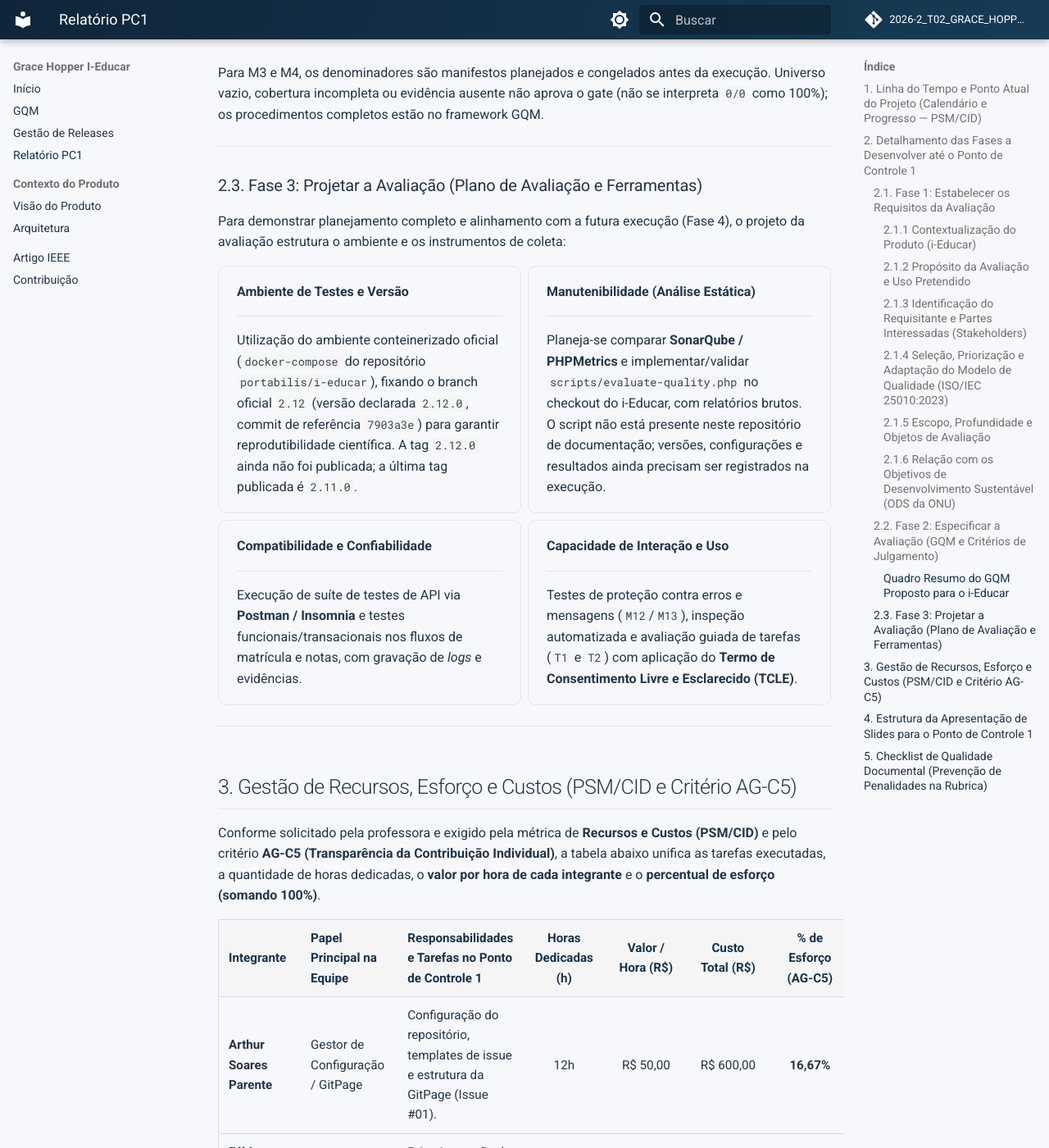
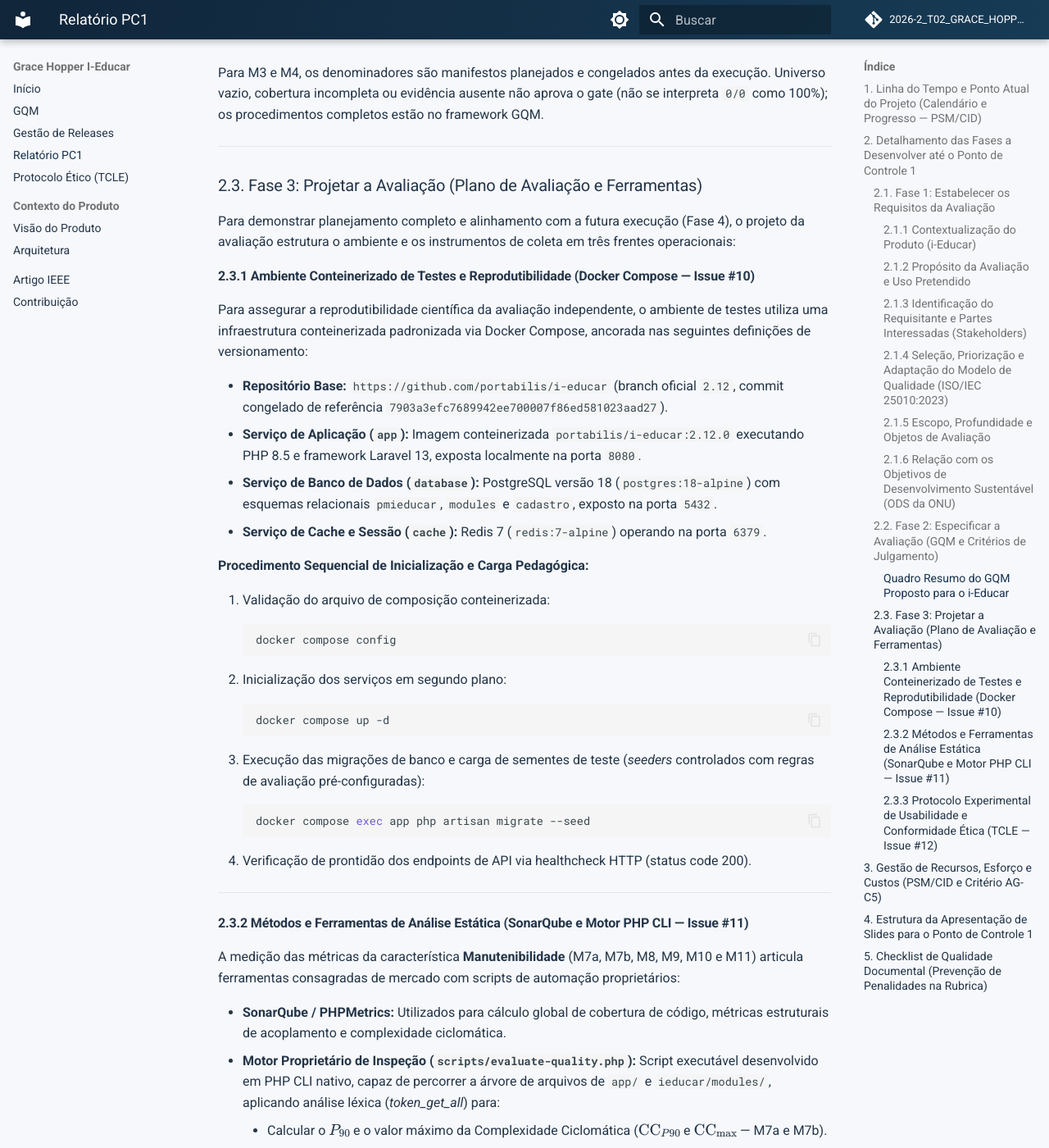
Before and after one commit to FCTE-Qualidade-de-Software-1/2026-2_T02_GRACE_HOPPER, an MkDocs documentation site: the page built from docs/relatorio_de_planejamento_ponto_de_controle_1_i_educar.md, in a window 1280 px wide and 1400 px high, scrolled down 12204 px. Shown: the whole window at 82% size. Built offline with MkDocs 1.6.1 and Material for MkDocs 9.7.7, drawn with Linux system fonts in a browser that asks for light colours; comment, search, counter and statistics services are not loaded; some of the changed text lies outside the part shown.

Commit message:
docs(usabilidade): estabelecer protocolo etico tcle e roteiro de tarefas #12

````diff
--- a/docs/relatorio_de_planejamento_ponto_de_controle_1_i_educar.md
+++ b/docs/relatorio_de_planejamento_ponto_de_controle_1_i_educar.md
@@ -189,35 +189,61 @@
 
 ### 2.3. Fase 3: Projetar a Avaliação (Plano de Avaliação e Ferramentas)
 
-Para demonstrar planejamento completo e alinhamento com a futura execução (Fase 4), o projeto da avaliação estrutura o ambiente e os instrumentos de coleta:
+Para demonstrar planejamento completo e alinhamento com a futura execução (Fase 4), o projeto da avaliação estrutura o ambiente e os instrumentos de coleta em três frentes operacionais:
 
-<div class="grid cards" markdown>
+#### 2.3.1 Ambiente Conteinerizado de Testes e Reprodutibilidade (Docker Compose — Issue #10)
 
--   **Ambiente de Testes e Versão**
+Para assegurar a reprodutibilidade científica da avaliação independente, o ambiente de testes utiliza uma infraestrutura conteinerizada padronizada via Docker Compose, ancorada nas seguintes definições de versionamento:
 
-    ---
+* **Repositório Base:** `https://github.com/portabilis/i-educar` (branch oficial `2.12`, commit congelado de referência `7903a3efc7689942ee700007f86ed581023aad27`).
+* **Serviço de Aplicação (`app`):** Imagem conteinerizada `portabilis/i-educar:2.12.0` executando PHP 8.5 e framework Laravel 13, exposta localmente na porta `8080`.
+* **Serviço de Banco de Dados (`database`):** PostgreSQL versão 18 (`postgres:18-alpine`) com esquemas relacionais `pmieducar`, `modules` e `cadastro`, exposto na porta `5432`.
+* **Serviço de Cache e Sessão (`cache`):** Redis 7 (`redis:7-alpine`) operando na porta `6379`.
 
-    Utilização do ambiente conteinerizado oficial (`docker-compose` do repositório `portabilis/i-educar`), fixando o branch oficial `2.12` (versão declarada `2.12.0`, commit de referência `7903a3e`) para garantir reprodutibilidade científica. A tag `2.12.0` ainda não foi publicada; a última tag publicada é `2.11.0`.
+**Procedimento Sequencial de Inicialização e Carga Pedagógica:**
 
--   **Manutenibilidade (Análise Estática)**
+1. Validação do arquivo de composição conteinerizada:
+   ```bash
+   docker compose config
+   ```
+2. Inicialização dos serviços em segundo plano:
+   ```bash
+   docker compose up -d
+   ```
+3. Execução das migrações de banco e carga de sementes de teste (*seeders* controlados com regras de avaliação pré-configuradas):
+   ```bash
+   docker compose exec app php artisan migrate --seed
+   ```
+4. Verificação de prontidão dos endpoints de API via healthcheck HTTP (status code 200).
 
-    ---
+---
 
-    Planeja-se comparar **SonarQube / PHPMetrics** e implementar/validar `scripts/evaluate-quality.php` no checkout do i-Educar, com relatórios brutos. O script não está presente neste repositório de documentação; versões, configurações e resultados ainda precisam ser registrados na execução.
+#### 2.3.2 Métodos e Ferramentas de Análise Estática (SonarQube e Motor PHP CLI — Issue #11)
 
--   **Compatibilidade e Confiabilidade**
+A medição das métricas da característica **Manutenibilidade** (M7a, M7b, M8, M9, M10 e M11) articula ferramentas consagradas de mercado com scripts de automação proprietários:
 
-    ---
+* **SonarQube / PHPMetrics:** Utilizados para cálculo global de cobertura de código, métricas estruturais de acoplamento e complexidade ciclomática.
+* **Motor Proprietário de Inspeção (`scripts/evaluate-quality.php`):** Script executável desenvolvido em PHP CLI nativo, capaz de percorrer a árvore de arquivos de `app/` e `ieducar/modules/`, aplicando análise léxica (*token_get_all*) para:
+    * Calcular o $P_{90}$ e o valor máximo da Complexidade Ciclomática ($\text{CC}_{P90}$ e $\text{CC}_{\max}$ — M7a e M7b).
+    * Computar a Distância da Sequência Principal de Martin ($\text{DSPM}$ — M8) e o Índice de Fricção de Dados Legado-Moderno ($\text{IFDL}$ — M9).
+    * Gerar o Índice de Manutenibilidade Normalizado ($\text{MI}$ — M10).
+    * Auditar a suíte de testes com detecção automatizada de asserções ativas e contagem de testes pulados com `markTestSkipped()` ($\text{TTAE}$ — M11).
+* **Formatos de Saída:** Suporte nativo a relatório tabular em console e saída em JSON estruturado para consumo em pipelines de integração contínua:
+   ```bash
+   php scripts/evaluate-quality.php --format=table
+   php scripts/evaluate-quality.php --format=json
+   ```
 
-    Execução de suíte de testes de API via **Postman / Insomnia** e testes funcionais/transacionais nos fluxos de matrícula e notas, com gravação de *logs* e evidências.
+---
 
--   **Capacidade de Interação e Uso**
+#### 2.3.3 Protocolo Experimental de Usabilidade e Conformidade Ética (TCLE — Issue #12)
 
-    ---
+Para a medição empírica das métricas de **Capacidade de Interação** e **Qualidade em Uso** (M12, M13, M14a, M14b e M15), foi formulado um protocolo experimental estruturado em tarefas guiadas com secretários escolares e professores:
 
-    Testes de proteção contra erros e mensagens (`M12`/`M13`), inspeção automatizada e avaliação guiada de tarefas (`T1` e `T2`) com aplicação do **Termo de Consentimento Livre e Esclarecido (TCLE)**.
-
-</div>
+* **Tarefa 1 (T1 — Matrícula e Enturmação):** Cadastro de novo estudante e enturmação em turma de 6º ano, com registro de tempo de conclusão ($R_{\text{tempo},T1}$ — M14a) e taxa de submissão na 1ª tentativa ($TSPT$ — M15).
+* **Tarefa 2 (T2 — Diário de Classe e Notas):** Lançamento de notas e menções bimestrais no diário eletrônico com cálculo automático de média ponderada ($R_{\text{tempo},T2}$ — M14b).
+* **Salvaguardas Éticas e Documento Formal:** Em observância à Resolução CNS nº 510/2016 e à LGPD (Lei nº 13.709/2018), a coleta assegura total anonimização dos participantes, voluntariedade de participação e uso restrito a ambiente de homologação. O documento completo encontra-se publicado na GitPage em:
+  [Termo de Consentimento Livre e Esclarecido (TCLE)](termo_consentimento_livre_esclarecido.md).
 
 ---
 
--- /dev/null
+++ b/docs/termo_consentimento_livre_esclarecido.md
@@ -0,0 +1,81 @@
+# Termo de Consentimento Livre e Esclarecido (TCLE)
+
+**Disciplina:** Qualidade de Software 1 (FGA0315)
+**Instituição:** Universidade de Brasília (UnB) — Faculdade de Ciências e Tecnologias em Engenharia (FCTE / FGA)
+**Projeto de Avaliação:** Avaliação da Qualidade do Software Livre i-Educar (Release E1)
+**Equipe Avaliadora:** Grupo T02 — Grace Hopper
+
+---
+
+## 1. Apresentação e Natureza da Pesquisa
+
+Você está sendo convidado(a) a participar, de forma voluntária, de um estudo acadêmico de avaliação de qualidade de software conduzido por estudantes do curso de Engenharia de Software da Universidade de Brasília (UnB).
+
+O objetivo do estudo é avaliar experimentalmente a **Capacidade de Interação** e a **Qualidade em Uso** do sistema de gestão escolar **i-Educar** (especificamente nos fluxos operacionais de **Matrícula de Alunos** e **Lançamento de Notas no Diário Eletrônico**), com base nas normas internacionais **ISO/IEC 25010:2023** e **ISO/IEC 25019:2023**.
+
+---
+
+## 2. Procedimentos da Sessão de Avaliação
+
+Caso concorde em participar da avaliação:
+
+1. **Execução de Tarefas Guiadas:** Você será convidado(a) a executar duas tarefas representativas do cotidiano escolar no sistema i-Educar montado em ambiente de homologação local:
+    * **Tarefa 1 (T1 — Matrícula e Enturmação):** Realizar o cadastro simplificado de um estudante fictício e associá-lo a uma turma pré-existente.
+    * **Tarefa 2 (T2 — Diário de Classe e Notas):** Acessar a interface de diário de classe e efetuar o lançamento de menções e notas bimestrais para componentes curriculares definidos.
+2. **Coleta de Métricas Operacionais:** Durante as tarefas, serão cronometrados os tempos de conclusão para cálculo do indicador de eficiência ($R_{\text{tempo}}$ — Métrica M14) e computada a taxa de sucesso na primeira submissão ($TSPT$ — Métrica M15), além do registro de eventuais mensagens de validação e bloqueio apresentadas pelo sistema ($ADMV$ — Métrica M13).
+3. **Duração Estimada:** A sessão terá duração total aproximada de 20 a 30 minutos.
+
+---
+
+## 3. Riscos, Desconfortos e Salvaguardas
+
+* **Riscos Mínimos:** A participação nesta avaliação não acarreta riscos físicos, psicológicos, legais ou financeiros aos voluntários. O esforço exigido assemelha-se ao uso habitual de sistemas computacionais de escritório.
+* **Avaliação do Sistema, Não do Participante:** Enfatizamos explicitamente que **o objeto sob avaliação é o software i-Educar, e jamais a sua capacidade intelectual, técnica ou profissional**. Erros de digitação, dúvidas na navegação ou dificuldades de operação são interpretados tecnicamente como falhas de usabilidade do próprio sistema avaliado.
+* **Direito de Interrupção:** Sua participação é estritamente voluntária. Você tem total liberdade para recusar participar, suspender uma tarefa ou retirar seu consentimento a qualquer momento da sessão, sem qualquer tipo de penalidade, prejuízo ou constrangimento.
+
+---
+
+## 4. Confidencialidade e Sigilo dos Dados
+
+Em estrita consonância com a **Lei Geral de Proteção de Dados Pessoais (LGPD — Lei nº 13.709/2018)** e a **Resolução CNS nº 510/2016**:
+
+* **Anonimização Total:** Nenhuma informação de identificação pessoal (como nome, CPF, e-mail institucional ou imagem) será divulgada nos relatórios, artigos científicos, slides ou na GitPage do projeto.
+* **Identificadores Codificados:** Cada participante será identificado unicamente por um código alfanumérico aleatório (ex.: `P01`, `P02`).
+* **Dados Fictícios:** Todo o processo é executado em base de dados de testes conteinerizada, utilizando registros escolares inteiramente fictícios gerados para fins pedagógicos.
+* **Uso Exclusivamente Acadêmico:** Os resultados consolidados serão utilizados exclusivamente na elaboração do artigo científico e nas apresentações acadêmicas da disciplina FGA0315.
+
+---
+
+## 5. Benefícios da Participação
+
+Embora não haja compensação financeira direta pela participação, a sua contribuição viabilizará o diagnóstico rigoroso da usabilidade de um software público digital aberto, cujas conclusões e recomendações de melhoria serão disponibilizadas publicamente à comunidade de mantenedores e às redes públicas de educação que utilizam o i-Educar.
+
+---
+
+## 6. Contato dos Pesquisadores Responsáveis
+
+Para quaisquer esclarecimentos sobre a condução da pesquisa, dúvidas sobre seus direitos ou solicitações relativas ao estudo, você pode entrar em contato com os membros da equipe:
+
+* **Arthur Soares Parente:** `23/2036770` (`@ArthurDevWorks`)
+* **Fábio Santos Araujo:** `22/2022082` (`@fabiofonteles1`)
+* **Gabriel Barbaceli:** `21/1045122` (`@Nibaacriba`)
+* **Gustavo Silva Rodrigues:** `23/2036887` (`@g-srodrigues`)
+* **Ítalo Alves Sampaio de Oliveira:** `23/2037937` (`@ItaloSamP`)
+* **Ricardo Lucas Winchello Vieira Branco:** `22/1008409` (`@ChickRicks`)
+* **Docente Responsável:** Profa. Dra. Cristiane Soares Ramos — Disciplina Qualidade de Software 1 (UnB / FGA).
+
+---
+
+## 7. Declaração de Consentimento Livre e Esclarecido
+
+Declaro que li e compreendi as informações contidas neste documento, tive a oportunidade de esclarecer todas as dúvidas sobre os procedimentos da pesquisa e concordo voluntariamente em participar da avaliação experimental de usabilidade do software i-Educar.
+
+<br>
+
+**Data da Sessão:** \_\_\_\_ / \_\_\_\_ / 2026
+
+**Código do Participante:** `P-`\_\_\_\_
+
+**Assinatura do Participante:** \_\_\_\_\_\_\_\_\_\_\_\_\_\_\_\_\_\_\_\_\_\_\_\_\_\_\_\_\_\_\_\_\_\_\_\_\_\_\_\_\_\_\_\_\_\_
+
+**Assinatura do Avaliador Responsável:** \_\_\_\_\_\_\_\_\_\_\_\_\_\_\_\_\_\_\_\_\_\_\_\_\_\_\_\_\_\_\_\_\_\_\_\_\_\_\_\_\_\_\_\_\_\_
--- a/mkdocs.yml
+++ b/mkdocs.yml
@@ -63,6 +63,7 @@
   - GQM: gqm_evaluation_framework.md
   - Gestão de Releases: gestao_projeto_releases_milestones_issues.md
   - Relatório PC1: relatorio_de_planejamento_ponto_de_controle_1_i_educar.md
+  - Protocolo Ético (TCLE): termo_consentimento_livre_esclarecido.md
   - Contexto do Produto:
       - Visão do Produto: agents/project_overview.md
       - Arquitetura: agents/architecture.md
````
Also changed, not shown: docs/gestao_projeto_releases_milestones_issues.md (+23 -23 lines), 2 other files.
